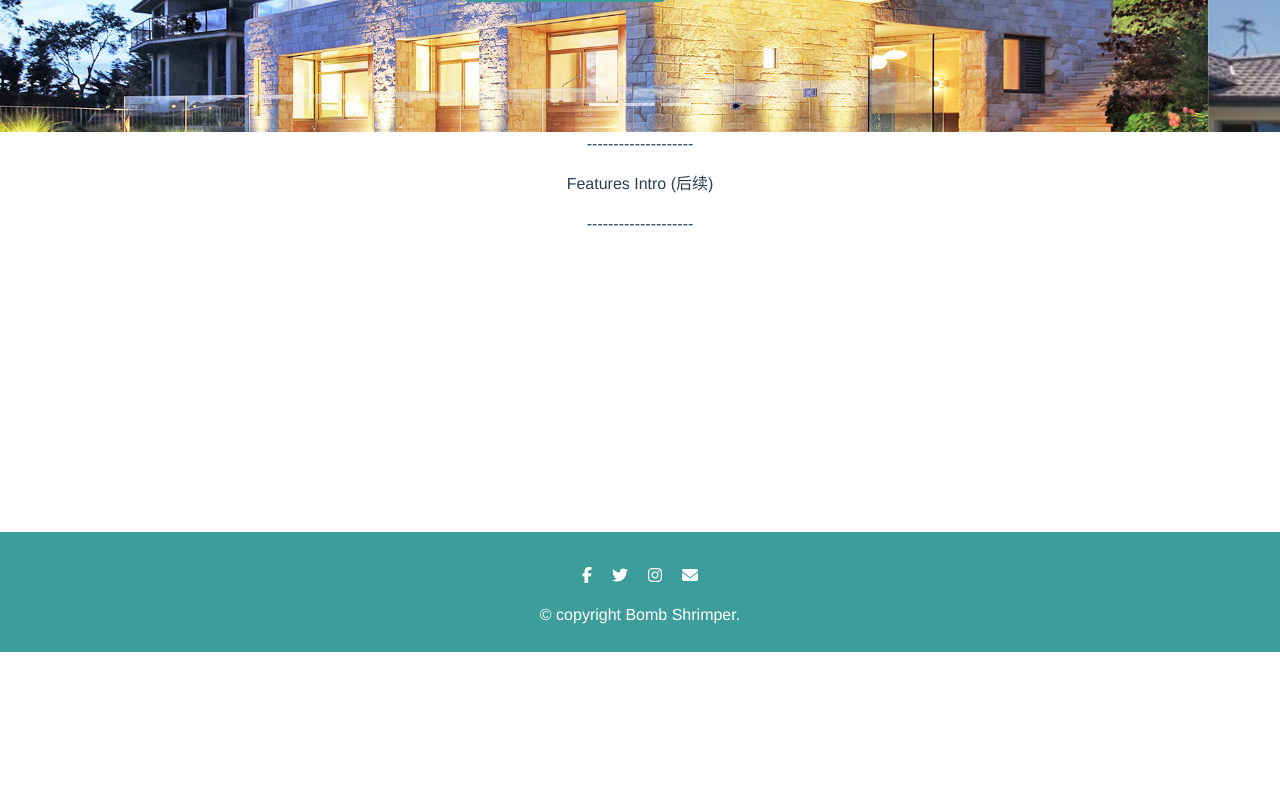
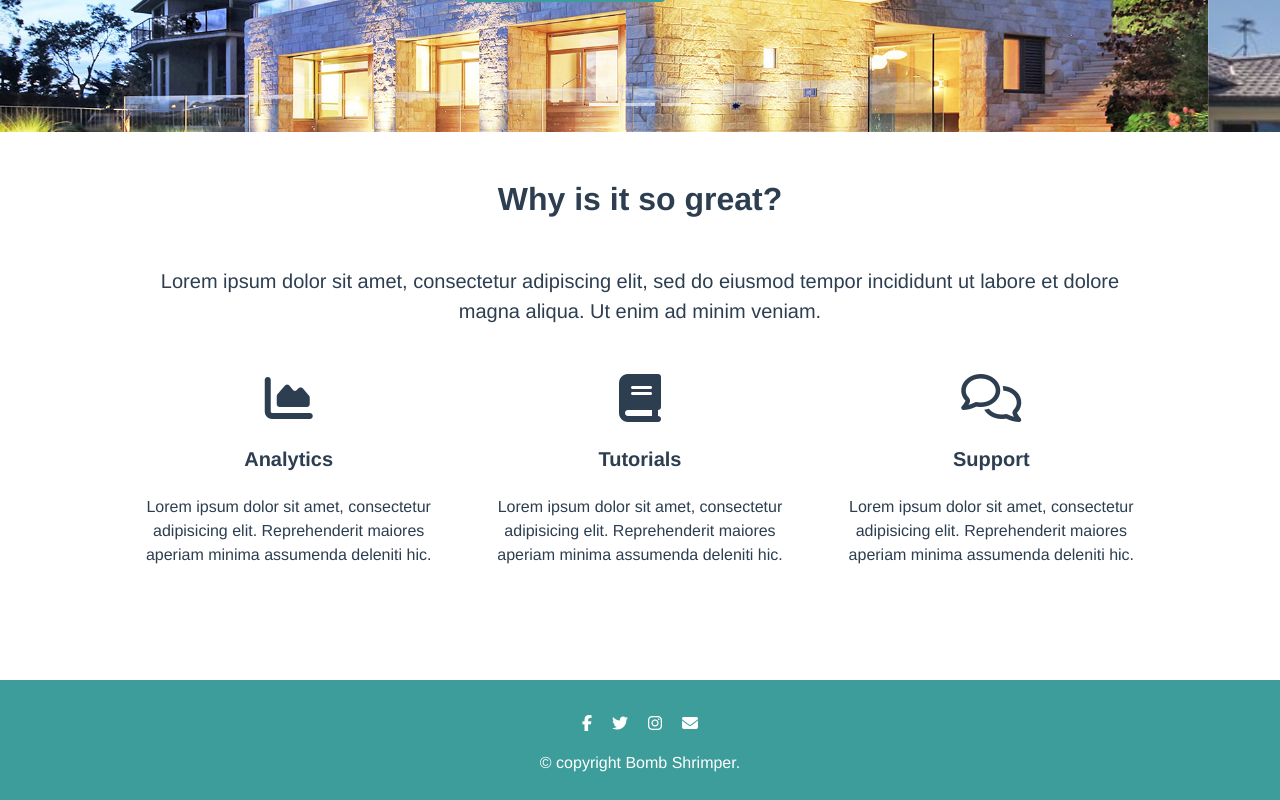
Before and after one commit to KristLin/HouseRentalWebsite, a Vue app in the folder frontend/: page / in a window 1280 px wide. Shown: the part 518-1318 px from the top of the page. Before the commit the page ends 1170 px from the top, so only its background shows below. Built offline with nearby package versions, Linux system fonts and the light colour scheme.

Commit message:
add feature template

```diff
--- a/frontend/src/views/Home.vue
+++ b/frontend/src/views/Home.vue
@@ -104,10 +104,42 @@
           <span class="sr-only">Next</span>
         </a>
       </div>
-      <div class="features">
-        <p>--------------------</p>
-        <p>Features Intro (后续)</p>
-        <p>--------------------</p>
+      <div class="features mx-auto my-8">
+        <div class="text-center my-5">
+          <h2 class="font-weight-bold my-5">Why is it so great?</h2>
+          <p class="lead mx-auto mb-5">
+            Lorem ipsum dolor sit amet, consectetur adipiscing elit,
+            sed do eiusmod tempor incididunt ut labore et dolore magna aliqua. Ut enim ad minim veniam.
+          </p>
+          <div class="row">
+            <div class="col-md-4">
+              <i class="fas fa-chart-area fa-3x red-text"></i>
+              <h5 class="font-weight-bold my-4">Analytics</h5>
+              <p class="grey-text mb-md-0 mb-5">
+                Lorem ipsum dolor sit amet, consectetur adipisicing elit. Reprehenderit
+                maiores aperiam minima assumenda deleniti hic.
+              </p>
+            </div>
+
+            <div class="col-md-4">
+              <i class="fas fa-book fa-3x cyan-text"></i>
+              <h5 class="font-weight-bold my-4">Tutorials</h5>
+              <p class="grey-text mb-md-0 mb-5">
+                Lorem ipsum dolor sit amet, consectetur adipisicing elit. Reprehenderit
+                maiores aperiam minima assumenda deleniti hic.
+              </p>
+            </div>
+
+            <div class="col-md-4">
+              <i class="far fa-comments fa-3x orange-text"></i>
+              <h5 class="font-weight-bold my-4">Support</h5>
+              <p class="grey-text mb-0">
+                Lorem ipsum dolor sit amet, consectetur adipisicing elit. Reprehenderit maiores
+                aperiam minima assumenda deleniti hic.
+              </p>
+            </div>
+          </div>
+        </div>
       </div>
       <!-- <div class="card-body">
         <h2 class="card-title">Find your favorite accommodation</h2>
@@ -160,10 +192,10 @@ export default {
   methods: {
     learnMore() {
       this.$router.push({
-        name: "search",
+        name: "search"
       });
     }
-  },
+  }
 
   // get random houses for homepage display
   // created() {
@@ -232,6 +264,7 @@ export default {
 }
 
 .features {
-  min-height: 400px;
+  width: 80%;
+  min-height: 500px;
 }
 </style>
```
